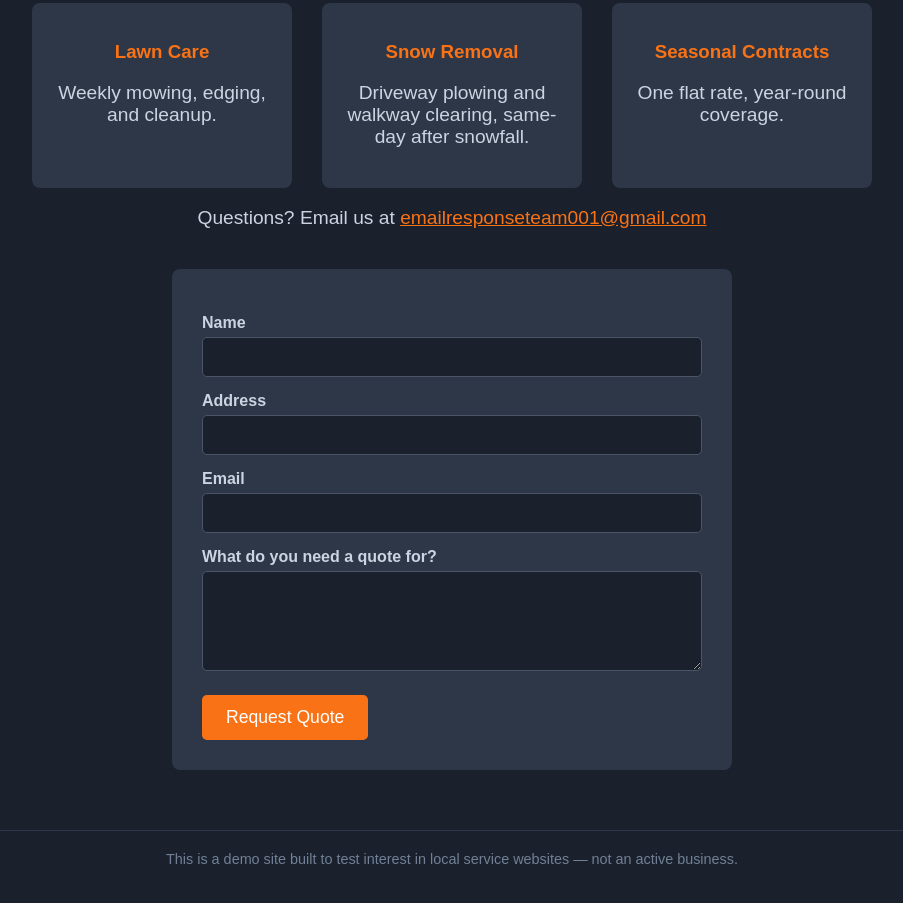
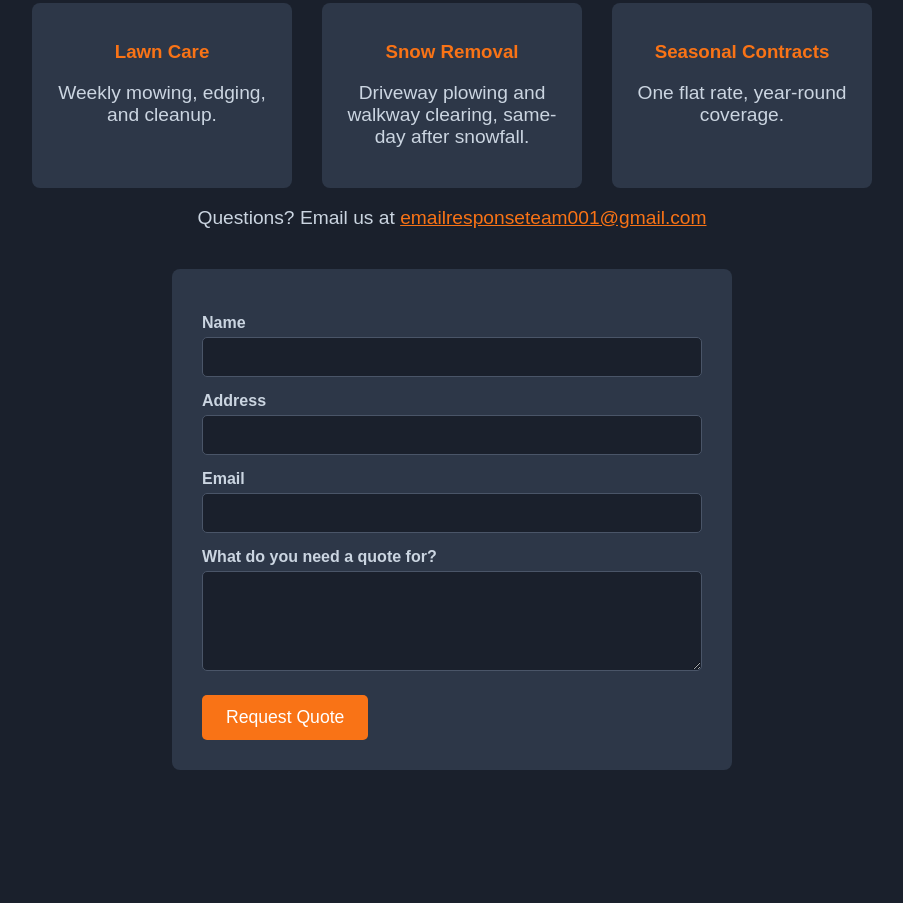
Before and after one commit to claude296/claude296.github.io, a plain HTML site: page index.html in a window 1280 px wide. Shown: the part 606-1509 px from the top of the page, without its empty margins (188-1091 px from the left). After the commit the page ends 1474 px from the top, so only its background shows below. Drawn offline with Linux system fonts and the light colour scheme.

Commit message:
Remove demo note from index.html
Removed demo note from the HTML structure.

```diff
--- a/index.html
+++ b/index.html
@@ -14,7 +14,6 @@
         .services { display: flex; justify-content: center; gap: 30px; margin-top: 40px; flex-wrap: wrap; }
         .service-card { background-color: #2d3748; padding: 20px; border-radius: 8px; width: 220px; }
         .service-card h3 { color: #f97316; }
-        .demo-note { font-size: 0.9rem; color: #718096; margin-top: 60px; border-top: 1px solid #2d3748; padding-top: 20px; }
         .quote-form-wrapper { max-width: 500px; margin: 40px auto; padding: 30px; background-color: #2d3748; border-radius: 8px; text-align: left; }
         .quote-form-wrapper label { display: block; margin-top: 15px; margin-bottom: 5px; color: #cbd5e1; font-weight: bold; }
         .quote-form-wrapper input, .quote-form-wrapper textarea { width: 100%; padding: 10px; border-radius: 5px; border: 1px solid #4a5568; background-color: #1a202c; color: white; box-sizing: border-box; font-size: 1rem; }
@@ -81,7 +80,6 @@
 </form>
 </div>
 
-<p class="demo-note">This is a demo site built to test interest in local service websites — not an active business.</p>
 
 <script data-goatcounter="https://curbcrew.goatcounter.com/count"
         async src="//gc.zgo.at/count.js"></script>
```
